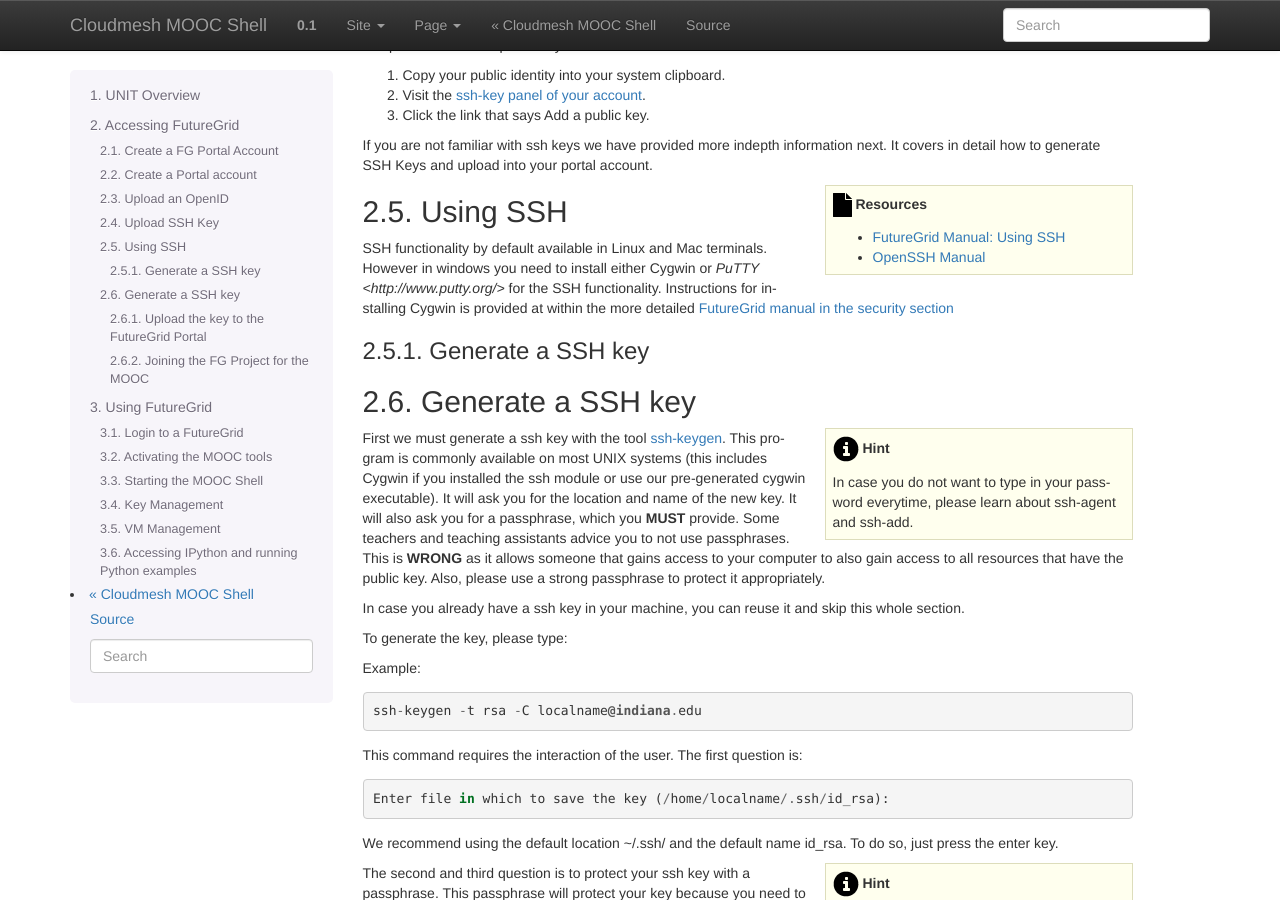
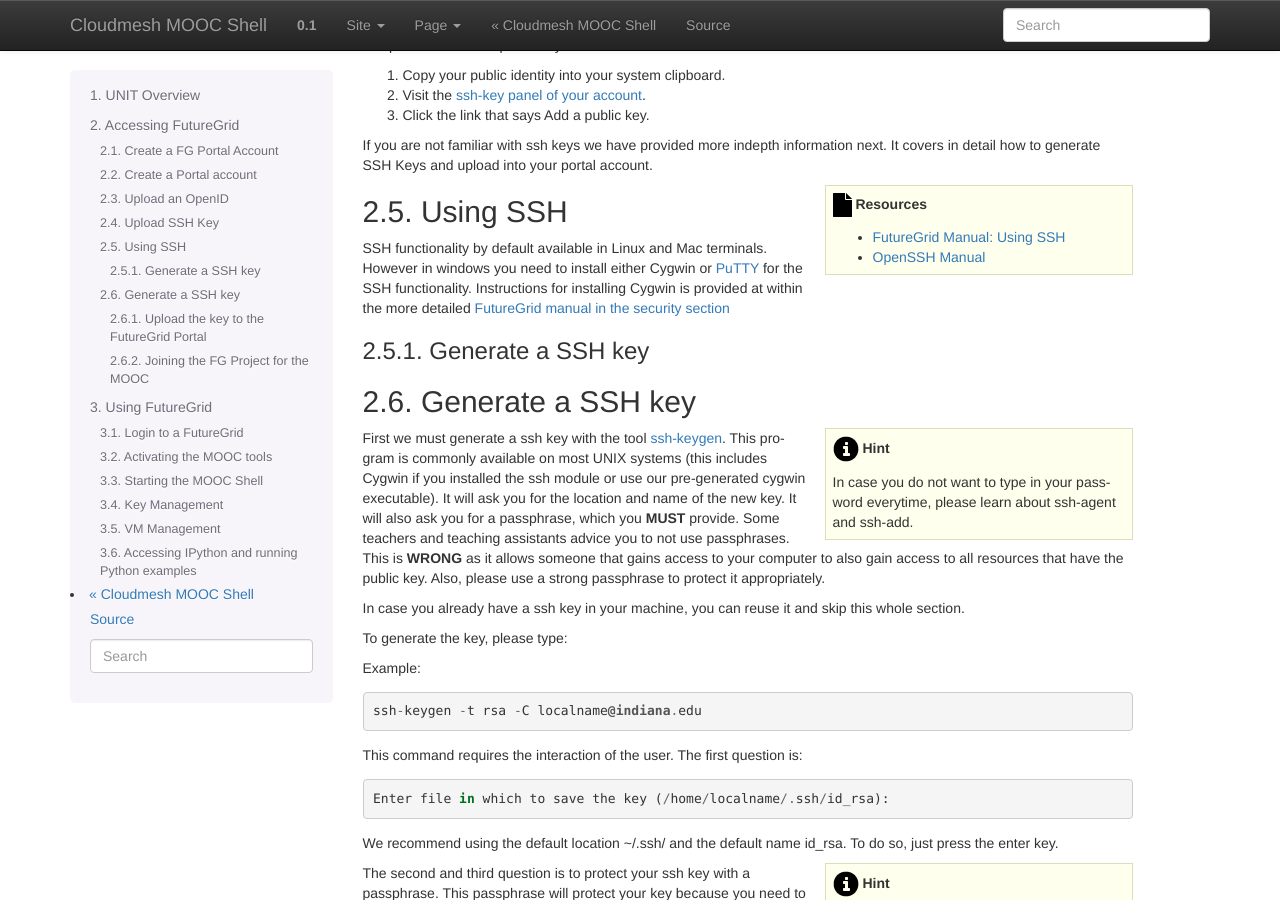
Before and after one commit to cloudmesh-deprecated/mooc, a Sphinx documentation site: the page built from doc/source/introduction.rst, in a window 1280 px wide and 900 px high, scrolled down 1776 px. Built offline with Sphinx 7.4.7, drawn with Linux system fonts in a browser that asks for light colours; formulas are drawn with MathJax 3.

Commit message:
Updated PuTTY link

```diff
--- a/doc/source/introduction.rst
+++ b/doc/source/introduction.rst
@@ -167,7 +167,7 @@ Using SSH
 
 SSH functionality by default available in Linux and Mac
 terminals. However in windows you need to install either Cygwin or
-`PuTTY <http://www.putty.org/>` for the SSH functionality. Instructions for installing Cygwin is
+`PuTTY <http://www.putty.org/>`_ for the SSH functionality. Instructions for installing Cygwin is
 provided at within the more detailed `FutureGrid manual in the
 security section <http://manual.futuregrid.org/security.html#id1>`_
 
```
